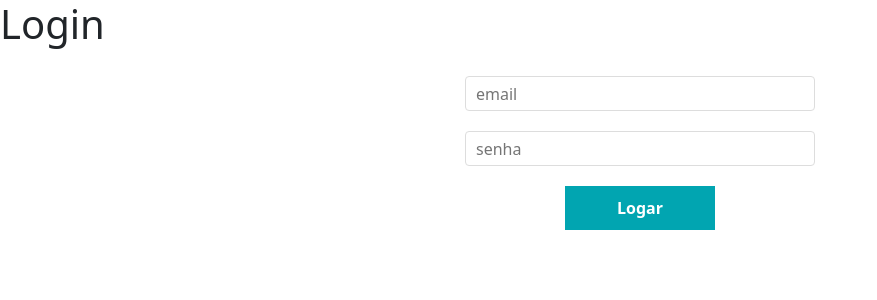
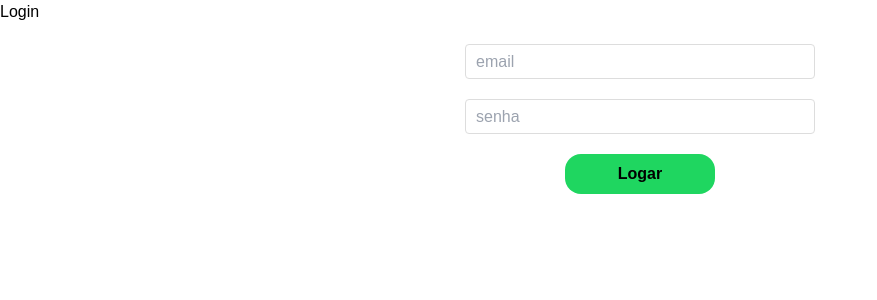
Before and after one commit to mateusdayrell/lelearn, a React (Create React App) app: page /login in a window 1280 px wide. Shown: the top 300 px of the page, without its empty margins (0-877 px from the left). Built offline with nearby package versions, Linux system fonts and the light colour scheme; the HTML template or start-up script is replaced by a standard one.

Commit message:
feat: add tailwind

```diff
--- a/package.json
+++ b/package.json
@@ -52,6 +52,7 @@
   "devDependencies": {
     "@babel/eslint-plugin": "^7.18.10",
     "@babel/preset-react": "^7.18.6",
+    "autoprefixer": "^10.4.8",
     "eslint": "^8.22.0",
     "eslint-config-airbnb": "^19.0.4",
     "eslint-config-prettier": "^8.5.0",
@@ -60,6 +61,8 @@
     "eslint-plugin-prettier": "^4.2.1",
     "eslint-plugin-react": "^7.30.1",
     "eslint-plugin-react-hooks": "^4.6.0",
-    "prettier": "^2.7.1"
+    "postcss": "^8.4.16",
+    "prettier": "^2.7.1",
+    "tailwindcss": "^3.1.8"
   }
 }
--- /dev/null
+++ b/postcss.config.js
@@ -0,0 +1,6 @@
+module.exports = {
+  plugins: {
+    tailwindcss: {},
+    autoprefixer: {},
+  },
+}
--- a/src/App.js
+++ b/src/App.js
@@ -9,7 +9,7 @@ import history from './services/history';
 import Routes from './routes';
 import './global.css';
 import 'react-toastify/dist/ReactToastify.css'; // toasts
-import 'bootstrap/dist/css/bootstrap.min.css'; // bootstrap
+//import 'bootstrap/dist/css/bootstrap.min.css'; // bootstrap
 
 function App() {
   return (
--- a/src/global.css
+++ b/src/global.css
@@ -1,3 +1,7 @@
+@tailwind base;
+@tailwind components;
+@tailwind utilities;
+
 @import url('https://fonts.googleapis.com/css2?family=Montserrat:wght@300&display=swap');
 
 :root {
@@ -17,6 +21,7 @@
 
 body {
   font-family: 'Montserrat', sans-serif;
+  /* @apply bg-zinc-900 text-zinc-50; */
 }
 
 html, body, #root {
@@ -24,13 +29,7 @@ html, body, #root {
 }
 
 button {
-  cursor: pointer;
-  background-color: var(--verde-agua);
-  border: none;
-  color: #FFFF;
-  padding: 10px 20px;
-  border-radius: 6px;
-  font-weight: 700;
+  @apply bg-verde-100 px-4 py-2 rounded-2xl font-bold hover:bg-verde-200
 }
 
 a {
--- a/src/pages/Treinamento/index.js
+++ b/src/pages/Treinamento/index.js
@@ -25,6 +25,7 @@ export default function Treinamento() {
       <Navbar />
       <Loading isLoading={isLoading} />
       <h1>Treinamentos</h1>
+      <button>Olá</button>
       <div className="container">
         {treinamentos.map((treinamento) => (
           <div key={treinamento.cod_treinamento}>
--- /dev/null
+++ b/tailwind.config.js
@@ -0,0 +1,21 @@
+/** @type {import('tailwindcss').Config} */
+module.exports = {
+  content: [
+    './src/**/*.js'
+  ],
+  theme: {
+    extend: {
+      fontFamily: {
+        sans: 'Montserrat, sans-serif'
+      },
+      colors: {
+        verde:{
+          100: '#1fd660',
+          200: '#18a84b',
+          300: '#0e662d',
+        }
+      }
+    },
+  },
+  plugins: [],
+}
```
Also changed, not shown: 1 other file (tests, documents, lock files or other folders).
